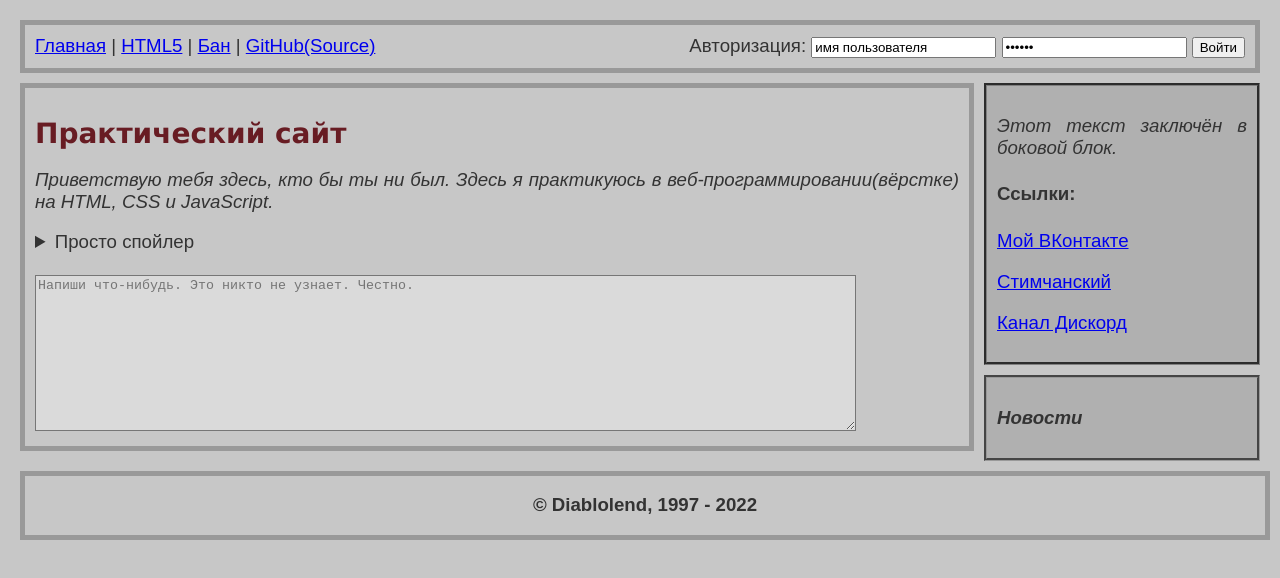
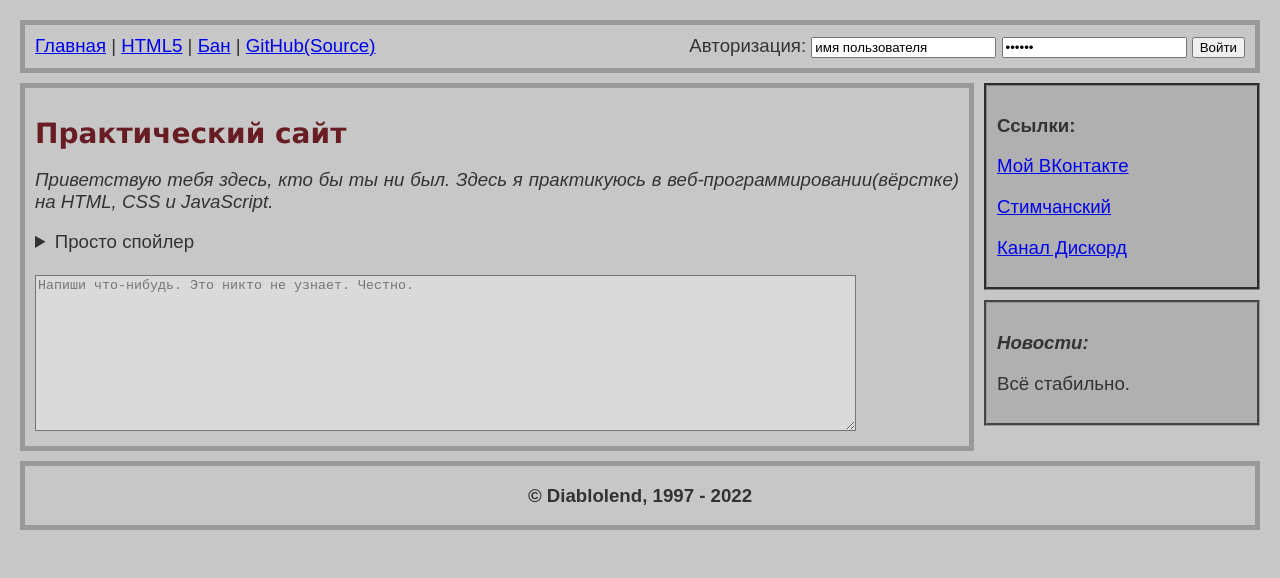
Before and after one commit to Diablolend/My-First-Site-Expirience, a plain HTML site: page index.html in a window 1280 px wide. Drawn offline with Linux system fonts and the light colour scheme.

Commit message:
v 0.12345

```diff
--- a/index.css
+++ b/index.css
@@ -45,13 +45,8 @@ body {
     background-color: #C7C7C7;
     color: #333;
     text-align: justify;
-    margin-top: 10px;
-    margin-left: 10px;
-    margin-right: 10px;
-    padding-top: 10px;
-    padding-left: 10px;
-    padding-right: 10px;
-    padding-bottom: 10px;
+    margin: 10px;
+    padding: 10px;
 }
 .main {
     border: 5px solid #999;
@@ -71,7 +66,6 @@ body {
     text-align: center;
     border: 5px solid #999;
     overflow: hidden;
-    width: 100%;
     margin-top: 10px;
 }
 h1 {
--- a/index.html
+++ b/index.html
@@ -4,7 +4,7 @@
 	<head>
 		<!-- Это коронованный блок. Нужен для технической инфы. -->
 		<meta http-equiv="Content-Type" content="text/html; charset=utf-8">
-		<link href="favicon.ico" rel="icon" type="image/x-icon"/>
+		<link href="icons/favicon.ico" rel="icon" type="image/x-icon"/>
 		<title>First HTML expierience</title>
 		<link rel="stylesheet" href="index.css" />
 		<script src="index.js"></script>
@@ -13,7 +13,6 @@
 
 	<body>
 		<!-- Это основное тело страницы. -->
-
 		<div class="header">
 			<!-- Это головной блок. Здесь обычно располагается меню сайта. -->
 			<div class="nav">
@@ -34,15 +33,15 @@
 			<!-- Это боковая панель. Но нуждается в форматировании. ^_^ -->
 			<div class="aside">
 				<!-- Это боковая панель для ссылочек. ^_^ -->
-				<p><i>Этот текст заключён в боковой блок.</i></p>
-				<h4><b>Ссылки:</b></h4>
+				<p><b>Ссылки: </b></p>
 				<p><a href="https://vk.com/diablolend">Мой ВКонтакте</a></p>
 				<p><a href="https://steamcommunity.com/id/diablolend/">Стимчанский</a></p>
 				<p><a href="https://discord.gg/aNBSxZE">Канал Дискорд</a></p>
 			</div>
 			<div class="article">
 				<!-- Это новостное тело. Нужно для акцентирования некой инфы. Может заключаться и в <body> -->
-				<p><b><i>Новости</i></b></p>
+				<p><b><i>Новости: </i></b></p>
+				<p>Всё стабильно.</p>
 			</div>
 		</div>
 
```
Also changed, not shown: ban.html (+1 -1 lines), html5.html (+1 -1 lines), icons/favicon.ico (renamed from favicon.ico).
